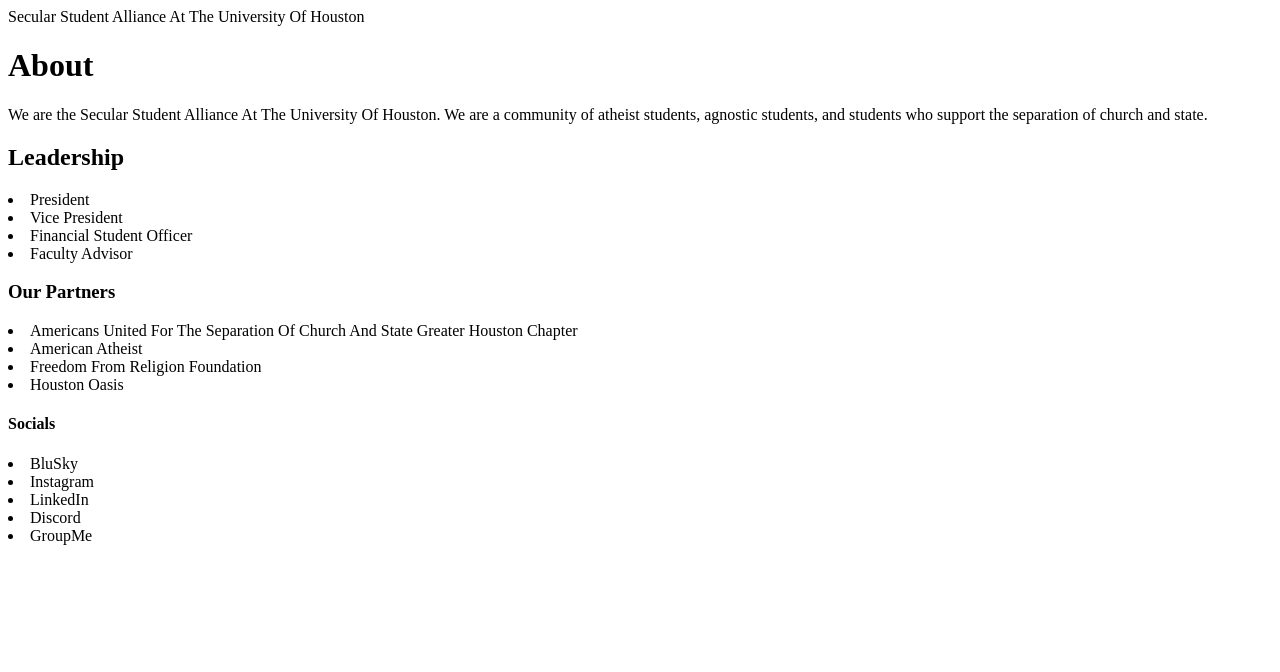
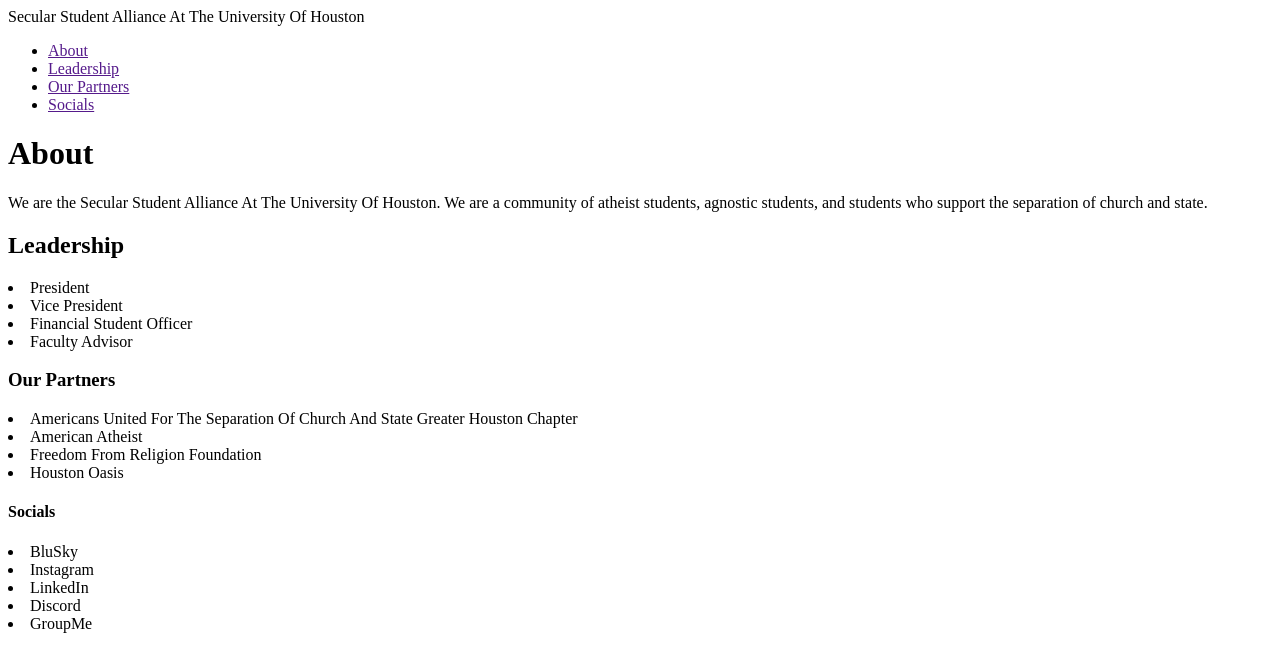
Before and after one commit to Scadrial/SSAatUH_website, a plain HTML site: page SSAatUH_website.html in a window 1280 px wide. Drawn offline with Linux system fonts and the light colour scheme.

Commit message:
Add files via upload

```diff
--- /dev/null
+++ b/SSAatUH_website.css
@@ -0,0 +1,19 @@
+header{
+    text-align: center;
+}
+.navbar ul{
+    list-style-type: none;
+    padding: 0px;
+    margin: 0px;
+    overflow: hidden;
+}
+
+.navbar a{
+    text-decoration: none;
+    padding: 15px;
+    display: block;
+    text-align: center;
+}
+.navbar li{
+    float: left;
+}
--- a/SSAatUH_website.html
+++ b/SSAatUH_website.html
@@ -2,10 +2,20 @@
 <html lang="en">
     <head>
         <meta charset = "utf-8">
+        <link rel="styesheet" type="text/css" href="SSAatUH_website.css">
         <title>Secular Student Alliance At The University Of Houston</title>
         <header>Secular Student Alliance At The University Of Houston</header>
     </head>
     <body>
+        <nav class ="navbar">
+            <ul>
+                <li><a href ="">About</a></li>
+                <li><a href ="">Leadership</a></li>
+                <li><a href ="">Our Partners</a></li>
+                <li><a href="">Socials</a></li>
+            </ul>
+        </nav>
+        <main>
             <h1>About</h1>
                 <p>
                     We are the Secular Student Alliance At The University Of Houston.
@@ -33,6 +43,6 @@
                     <li>Discord</li>
                     <li>GroupMe</li>
                 </p>
-
+        </main>
     </body>
 </html>
```
Lines whose indentation alone changed are shown as unchanged.
